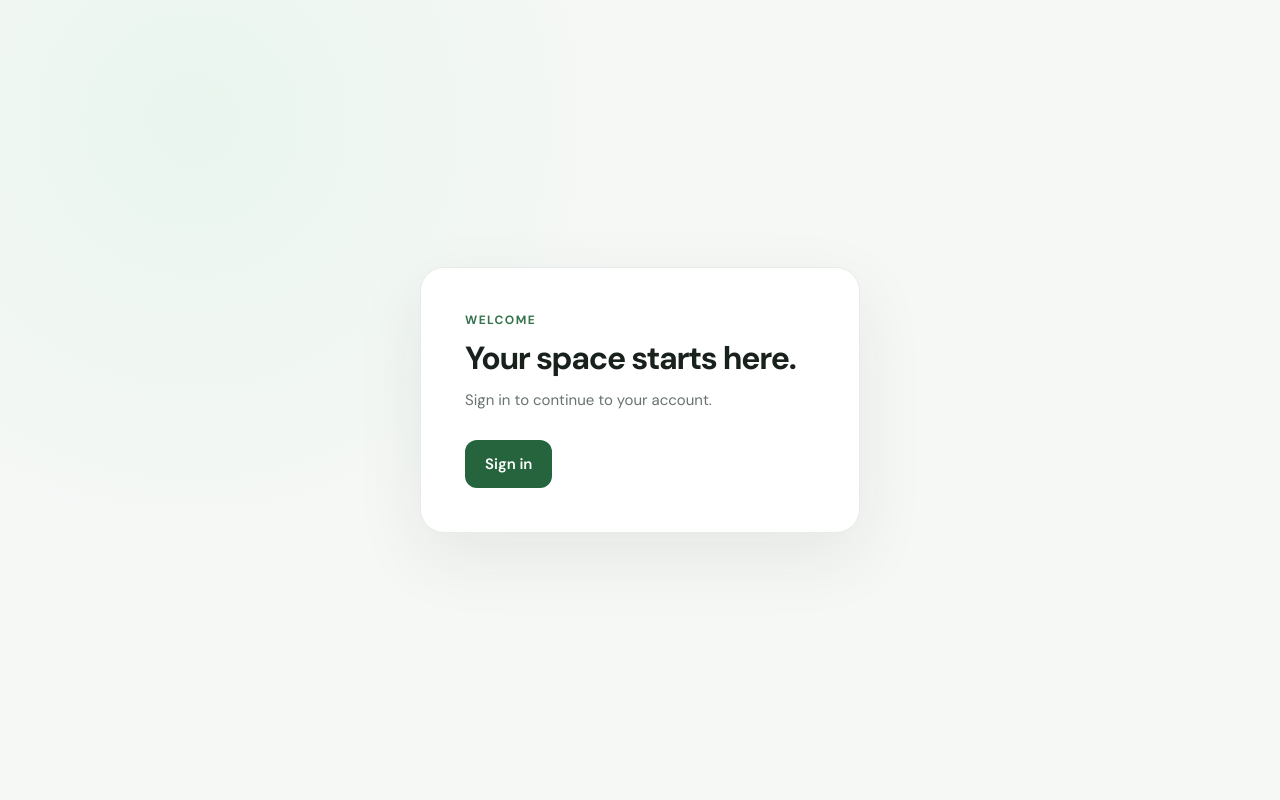
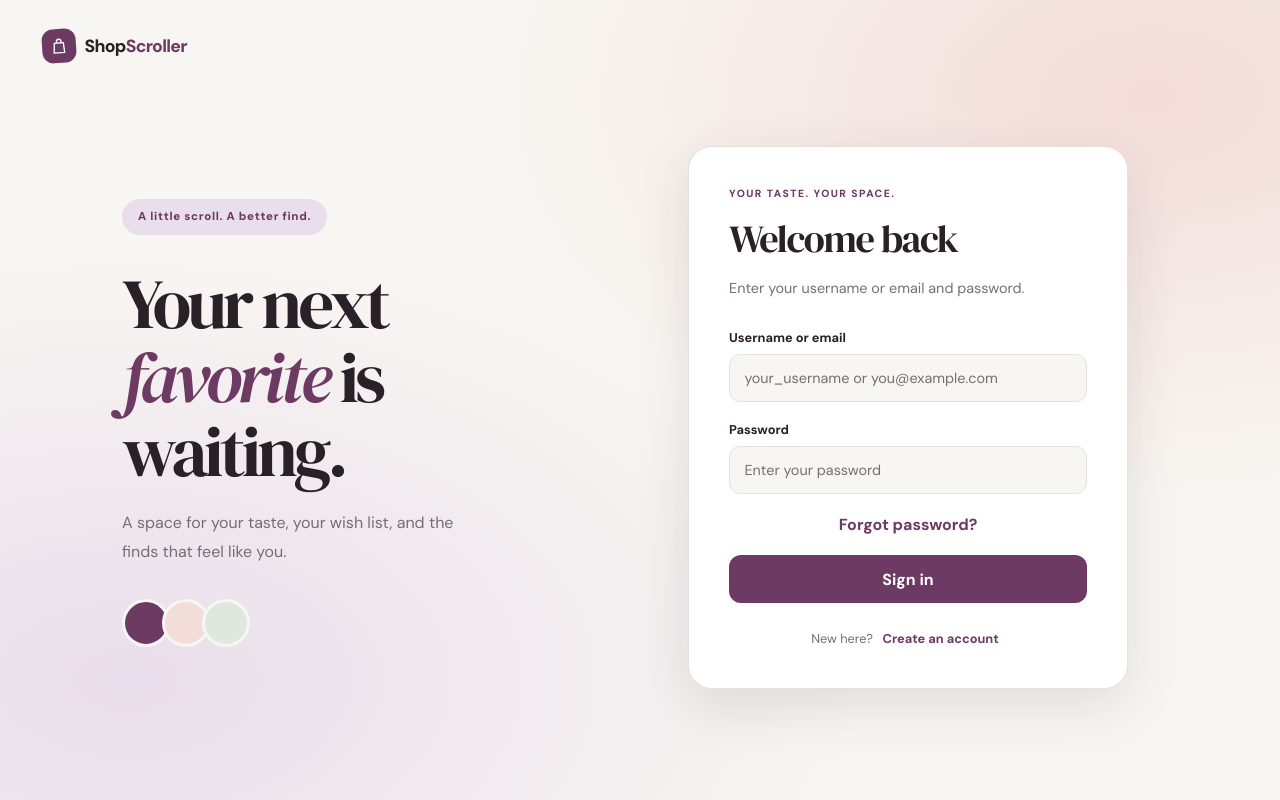
Before and after one commit to DubHacks26/DubHacks26, a Next.js app: page /auth in a window 1280 px wide. Built offline with nearby package versions, Linux system fonts and the light colour scheme; no server answers.

Commit message:
Login Feature
usernames stored in supabase

```diff
--- a/package.json
+++ b/package.json
@@ -3,7 +3,7 @@
   "version": "0.1.0",
   "private": true,
   "scripts": {
-    "dev": "next dev",
+    "dev": "NODE_ENV=development node app.js",
     "build": "next build",
     "start": "next start",
     "lint": "eslint"
--- a/src/app/auth/page.js
+++ b/src/app/auth/page.js
@@ -1,260 +1,141 @@
 "use client";
 
 import { useEffect, useState } from "react";
-import {
-  getCurrentSession,
-  onAuthStateChange,
-  signIn,
-  signOut,
-  signUp,
-} from "@/api/UserAPI";
+import { getCurrentSession, onAuthStateChange, signIn, signOut, signUp, requestPasswordReset, updatePassword } from "@/api/UserAPI";
+import Brand from "@/components/brand/brand";
+import ShopScrollerExperience from "@/components/shop-scroller-experience/shop-scroller-experience";
 import styles from "./page.module.css";
 
 export default function Home() {
-  const [isLoginOpen, setIsLoginOpen] = useState(false);
-  const [isSignUp, setIsSignUp] = useState(false);
-  const [name, setName] = useState("");
+  const [mode, setMode] = useState("signin");
+  const [username, setUsername] = useState("");
   const [email, setEmail] = useState("");
+  const [identifier, setIdentifier] = useState("");
   const [password, setPassword] = useState("");
+  const [confirmation, setConfirmation] = useState("");
   const [error, setError] = useState("");
   const [message, setMessage] = useState("");
-  const [isSubmitting, setIsSubmitting] = useState(false);
-  const [isAuthLoading, setIsAuthLoading] = useState(true);
+  const [busy, setBusy] = useState(false);
+  const [loading, setLoading] = useState(true);
   const [user, setUser] = useState(null);
 
   useEffect(() => {
-    let isMounted = true;
-    const {
-      data: { subscription },
-    } = onAuthStateChange((session) => {
-      if (isMounted) {
+    let mounted = true;
+    let subscription;
+    // Keep recovery links on the password form, including after a refresh.
+    if (new URLSearchParams(window.location.search).get("reset") === "1") setMode("reset");
+    try {
+      subscription = onAuthStateChange((session, event) => {
+        if (!mounted) return;
+        if (event === "PASSWORD_RECOVERY") setMode("reset");
         setUser(session?.user || null);
-        setIsAuthLoading(false);
+        setLoading(false);
+      }).data.subscription;
+      getCurrentSession().then(({ data, error }) => {
+        if (!mounted) return;
+        if (error) setError(error.message);
+        setUser(data.session?.user || null);
+        setLoading(false);
+      }).catch((error) => {
+        if (mounted) { setError(error.message); setLoading(false); }
+      });
+    } catch (error) { setError(error.message); setLoading(false); }
+    return () => { mounted = false; subscription?.unsubscribe(); };
+  }, []);
+
+  function changeMode(next) {
+    setMode(next); setError(""); setMessage(""); setPassword(""); setConfirmation("");
   }
-    });
-
-    getCurrentSession()
-      .then(({ data: { session } }) => {
-        if (isMounted) {
-          setUser(session?.user || null);
-          setIsAuthLoading(false);
-        }
-      })
-      .catch(() => {
-        if (isMounted) {
-          setIsAuthLoading(false);
-        }
-      });
-
-    return () => {
-      isMounted = false;
-      subscription.unsubscribe();
-    };
-  }, []);
 
   async function handleSubmit(event) {
     event.preventDefault();
-    setError("");
-    setMessage("");
-    setIsSubmitting(true);
-
+    setError(""); setMessage(""); setBusy(true);
     try {
-      const result = isSignUp
-        ? await signUp({ name, email, password })
-        : await signIn({ email, password });
-
-      if (!result.session?.access_token) {
-        if (isSignUp) {
-          setMessage(
-            "Account created. Check your email to confirm your address, then sign in.",
-          );
-          setIsSignUp(false);
-          setPassword("");
+      if (mode === "forgot") {
+        await requestPasswordReset(email.trim());
+        setMessage("If an account exists for that email, you'll receive a password reset link. Check your inbox and spam folder.");
+      } else if (mode === "reset") {
+        if (!user) throw new Error("Open the password reset link from your email first, or request a new link.");
+        if (password !== confirmation) throw new Error("Passwords do not match.");
+        await updatePassword(password);
+        window.history.replaceState({}, "", "/auth");
+        setPassword(""); setConfirmation(""); setMode("signin");
       } else {
-          setError(
-            "No active session was returned. Please try signing in again.",
-          );
+        const result = mode === "signup"
+          ? await signUp({ username: username.trim().toLowerCase(), email: email.trim(), password })
+          : await signIn({ identifier: identifier.trim(), password });
+        if (result.session?.access_token) {
+          setUser(result.user); setPassword("");
+        } else if (mode === "signup") {
+          changeMode("signin"); setIdentifier(username);
+          setMessage("Account created. Confirm your email, then sign in with your username.");
+        } else throw new Error("No active session was returned. Please try again.");
       }
-        return;
-      }
-
-      setUser(result.user);
-      setIsLoginOpen(false);
-      setName("");
-      setPassword("");
-    } catch (requestError) {
-      setError(
-        requestError.response?.data?.error ||
-          requestError.message ||
-          "Unable to sign in. Please try again.",
-      );
-    } finally {
-      setIsSubmitting(false);
-    }
+    } catch (error) { setError(error.response?.data?.error || error.message || "Something went wrong. Please try again."); }
+    finally { setBusy(false); }
   }
 
   async function handleSignOut() {
-    try {
-      await signOut();
-      setUser(null);
-    } catch (requestError) {
-      setError(requestError.message || "Unable to sign out. Please try again.");
-      setIsLoginOpen(true);
-    }
+    setBusy(true); setError("");
+    try { await signOut(); setUser(null); changeMode("signin"); }
+    catch (error) { setError(error.message || "Unable to sign out. Please try again."); }
+    finally { setBusy(false); }
   }
 
-  return (
-    <main className={styles.page}>
-      <section className={styles.card}>
-        <p className={styles.eyebrow}>Welcome</p>
-        <h1 className={styles.title}>Your space starts here.</h1>
-        <p className={styles.description}>
-          Sign in to continue to your account.
-        </p>
+  if (loading) return <main className={styles.page}><p role="status">Restoring your session…</p></main>;
+  if (user && mode !== "reset") return <>
+    <header className={styles.accountBar}>
+      <span className={styles.accountEmail}>{user.user_metadata?.username || user.user_metadata?.name || "Shopper"}</span>
+      {error && <span role="alert">{error}</span>}
+      <button className={styles.signOutButton} onClick={handleSignOut} disabled={busy}>{busy ? "Signing out…" : "Sign out"}</button>
+    </header>
+    <ShopScrollerExperience />
+  </>;
 
-        {isAuthLoading ? (
-          <p className={styles.signedIn}>Restoring your session…</p>
-        ) : user ? (
-          <div className={styles.accountActions}>
-            <p className={styles.signedIn}>Signed in as {user.email}</p>
-            <button
-              className={styles.textButton}
-              type="button"
-              onClick={handleSignOut}
-            >
-              Sign out
-            </button>
+  const titles = { signin: "Welcome back", signup: "Join the scroll", forgot: "Forgot password?", reset: "A fresh start" };
+  const descriptions = { signin: "Enter your username or email and password.", signup: "Choose a username and make yourself at home.", forgot: "Enter your account email and we'll send you a reset link.", reset: "Choose a new password for your account." };
+  const actions = { signin: "Sign in", signup: "Create account", forgot: "Send reset link", reset: "Save new password" };
+
+  return <main className={styles.page}>
+    <header className={styles.navigation}><Brand /></header>
+    <div className={styles.content}>
+      <div className={styles.intro}>
+        <p className={styles.badge}>A little scroll. A better find.</p>
+        <h1>Your next <em>favorite</em> is waiting.</h1>
+        <p>A space for your taste, your wish list, and the finds that feel like you.</p>
+        <div className={styles.palette} aria-hidden="true"><span /><span /><span /></div>
       </div>
-        ) : (
-          <button
-            className={styles.primaryButton}
-            onClick={() => {
-              setError("");
-              setMessage("");
-              setIsSignUp(false);
-              setIsLoginOpen(true);
-            }}
-          >
-            Sign in
-          </button>
-        )}
-      </section>
-
-      {isLoginOpen && (
-        <div className={styles.backdrop} onClick={() => setIsLoginOpen(false)}>
-          <section
-            className={styles.modal}
-            role="dialog"
-            aria-modal="true"
-            aria-labelledby="login-title"
-            onClick={(event) => event.stopPropagation()}
-          >
-            <button
-              className={styles.closeButton}
-              type="button"
-              aria-label="Close sign in dialog"
-              onClick={() => setIsLoginOpen(false)}
-            >
-              ×
-            </button>
-
-            <p className={styles.eyebrow}>Your account</p>
-            <h2 className={styles.modalTitle} id="login-title">
-              {isSignUp ? "Create account" : "Sign in"}
-            </h2>
-            <p className={styles.modalDescription}>
-              {isSignUp
-                ? "Create an account to get started."
-                : "Enter your email and password to continue."}
-            </p>
-
+      <section className={styles.card} aria-labelledby="login-title">
+        <p className={styles.eyebrow}>Your taste. Your space.</p>
+        <h2 className={styles.modalTitle} id="login-title">{titles[mode]}</h2>
+        <p className={styles.modalDescription}>{descriptions[mode]}</p>
         <form className={styles.form} onSubmit={handleSubmit}>
-              {isSignUp && (
-                <label className={styles.field}>
-                  <span>Name</span>
-                  <input
-                    autoComplete="name"
-                    autoFocus
-                    className={styles.input}
-                    type="text"
-                    value={name}
-                    onChange={(event) => setName(event.target.value)}
-                    placeholder="Your name"
-                    required
-                  />
-                </label>
-              )}
-
-              <label className={styles.field}>
-                <span>Email</span>
-                <input
-                  autoComplete="email"
-                  autoFocus={!isSignUp}
-                  className={styles.input}
-                  type="email"
-                  value={email}
-                  onChange={(event) => setEmail(event.target.value)}
-                  placeholder="you@example.com"
-                  required
-                />
-              </label>
-
-              <label className={styles.field}>
-                <span>Password</span>
-                <input
-                  autoComplete="current-password"
-                  className={styles.input}
-                  type="password"
-                  value={password}
-                  onChange={(event) => setPassword(event.target.value)}
-                  placeholder="Enter your password"
-                  required
-                />
-              </label>
-
-              {error && (
-                <p className={styles.error} role="alert">
-                  {error}
-                </p>
-              )}
-              {message && (
-                <p className={styles.message} role="status">
-                  {message}
-                </p>
-              )}
-
-              <button
-                className={styles.primaryButton}
-                type="submit"
-                disabled={isSubmitting}
-              >
-                {isSubmitting
-                  ? isSignUp
-                    ? "Creating account…"
-                    : "Signing in…"
-                  : isSignUp
-                    ? "Create account"
-                    : "Sign in"}
-              </button>
+          {mode === "signup" && <label className={styles.field}>Username
+            <input className={styles.input} autoComplete="username" value={username} onChange={e => setUsername(e.target.value)} placeholder="your_username" pattern="[A-Za-z0-9_]{3,24}" title="3–24 letters, numbers, or underscores" minLength={3} maxLength={24} required />
+            <small>3–24 letters, numbers, or underscores.</small>
+          </label>}
+          {mode === "signin" && <label className={styles.field}>Username or email
+            <input className={styles.input} autoComplete="username" value={identifier} onChange={e => setIdentifier(e.target.value)} placeholder="your_username or you@example.com" required />
+          </label>}
+          {(mode === "signup" || mode === "forgot") && <label className={styles.field}>Email
+            <input className={styles.input} type="email" autoComplete="email" value={email} onChange={e => setEmail(e.target.value)} placeholder="you@example.com" required />
+          </label>}
+          {mode !== "forgot" && <label className={styles.field}>{mode === "reset" ? "New password" : "Password"}
+            <input className={styles.input} type="password" autoComplete={mode === "signin" ? "current-password" : "new-password"} value={password} onChange={e => setPassword(e.target.value)} minLength={mode === "signin" ? undefined : 8} placeholder={mode === "signin" ? "Enter your password" : "At least 8 characters"} required />
+          </label>}
+          {mode === "reset" && <label className={styles.field}>Confirm new password
+            <input className={styles.input} type="password" autoComplete="new-password" value={confirmation} onChange={e => setConfirmation(e.target.value)} minLength={8} required />
+          </label>}
+          {mode === "signin" && <button className={styles.textButton} type="button" disabled={busy} onClick={() => changeMode("forgot")}>Forgot password?</button>}
+          {error && <p className={styles.error} role="alert">{error}</p>}
+          {message && <p className={styles.message} role="status">{message}</p>}
+          <button className={styles.primaryButton} disabled={busy} type="submit">{busy ? "Please wait…" : actions[mode]}</button>
         </form>
-
         <p className={styles.switchMode}>
-              {isSignUp ? "Already have an account?" : "New here?"}{" "}
-              <button
-                className={styles.textButton}
-                type="button"
-                onClick={() => {
-                  setError("");
-                  setMessage("");
-                  setIsSignUp(!isSignUp);
-                }}
-              >
-                {isSignUp ? "Sign in" : "Create an account"}
-              </button>
+          {mode === "signin" ? "New here? " : mode === "signup" ? "Already have an account? " : "Remember your password? "}
+          <button className={styles.textButton} type="button" disabled={busy} onClick={() => changeMode(mode === "signin" ? "signup" : "signin")}>{mode === "signin" ? "Create an account" : "Back to sign in"}</button>
         </p>
       </section>
     </div>
-      )}
-    </main>
-  );
+  </main>;
 }
--- a/src/app/auth/page.module.css
+++ b/src/app/auth/page.module.css
@@ -1,224 +1,82 @@
 .page {
+  min-height: 100svh;
+  color: var(--ink);
+  background: radial-gradient(ellipse at 10% 85%, var(--lavender), transparent 45%), radial-gradient(ellipse at 90% 12%, var(--blush), transparent 40%), var(--paper);
+}
+.navigation {
+  max-width: 1260px;
+  margin: auto;
+  padding: 1.8rem 2rem;
+}
+.content {
   display: grid;
-  min-height: 100vh;
-  place-items: center;
-  padding: 24px;
-  color: #18211c;
-  background: radial-gradient(circle at 15% 15%, #e9f5ee 0, transparent 34%),
-    #f6f8f6;
-  font-family: var(--font-geist-sans), sans-serif;
+  grid-template-columns: 1fr 1fr;
+  align-items: center;
+  gap: 6rem;
+  max-width: 1100px;
+  min-height: calc(100svh - 100px);
+  margin: auto;
+  padding: 3rem 2rem 6rem;
 }
-
+.badge {
+  display: inline-block;
+  padding: .65rem 1rem;
+  border-radius: 2rem;
+  background: var(--lavender);
+  color: var(--plum);
+  font-size: .72rem;
+  font-weight: 800;
+  letter-spacing: .06em;
+}
+.intro h1 {
+  margin: 1.3rem 0;
+  font-family: var(--font-display);
+  font-size: clamp(3rem, 5.5vw, 5rem);
+  font-weight: 400;
+  letter-spacing: -.055em;
+  line-height: 1.05;
+}
+.intro h1 em { color: var(--plum); }
+.intro > p:last-of-type { max-width: 350px; color: var(--muted); line-height: 1.8; }
+.palette { display: flex; margin-top: 2rem; padding-left: .5rem; }
+.palette span { width: 3rem; height: 3rem; margin-left: -.5rem; border: 3px solid var(--paper); border-radius: 50%; background: var(--plum); }
+.palette span:nth-child(2) { background: var(--blush); }
+.palette span:nth-child(3) { background: var(--sage); }
 .card {
-  width: min(100%, 440px);
-  padding: 44px;
-  border: 1px solid #e7ece8;
-  border-radius: 24px;
+  width: 100%;
+  max-width: 440px;
+  padding: 2.5rem;
+  border: 1px solid var(--line);
+  border-radius: 1.5rem;
   background: #fff;
-  box-shadow: 0 24px 70px rgb(20 44 30 / 8%);
+  box-shadow: var(--shadow);
 }
-
-.eyebrow {
-  margin: 0 0 12px;
-  color: #34734d;
-  font-size: 12px;
-  font-weight: 700;
-  letter-spacing: 0.12em;
-  text-transform: uppercase;
+.eyebrow { margin: 0 0 .8rem; color: var(--plum); font-size: .65rem; font-weight: 800; letter-spacing: .14em; text-transform: uppercase; }
+.modalTitle { margin: 0; font-family: var(--font-display); font-weight: 400; font-size: 2.4rem; letter-spacing: -.035em; }
+.modalDescription { margin: .7rem 0 1.8rem; color: var(--muted); font-size: .9rem; line-height: 1.6; }
+.form { display: grid; gap: 1.2rem; }
+.field { display: grid; gap: .5rem; font-size: .8rem; font-weight: 700; }
+.input { width: 100%; min-height: 48px; padding: .75rem .9rem; border: 1px solid var(--line); border-radius: .7rem; background: var(--paper); color: var(--ink); font-size: .9rem; }
+.input:focus { outline: 3px solid var(--lavender); border-color: var(--plum); }
+.input::placeholder { color: var(--muted); font-weight: 400; }
+.primaryButton { min-height: 48px; padding: .8rem 1.4rem; border: 0; border-radius: .75rem; background: var(--plum); color: #fff; cursor: pointer; font-weight: 700; transition: background .2s; }
+.primaryButton:hover { background: var(--plum-dark); }
+.primaryButton:disabled, .signOutButton:disabled { opacity: .65; cursor: wait; }
+.error, .message { margin: 0; font-size: .82rem; line-height: 1.5; }
+.error { color: #b42318; }
+.message { color: var(--plum); }
+.switchMode { margin: 1.6rem 0 0; color: var(--muted); font-size: .8rem; text-align: center; }
+.textButton { border: 0; background: transparent; color: var(--plum); cursor: pointer; font-weight: 700; }
+.textButton:hover { text-decoration: underline; }
+.accountBar { display: flex; align-items: center; justify-content: flex-end; flex-wrap: wrap; gap: 1rem; padding: .6rem 1.5rem; background: var(--plum-dark); color: white; font-size: .75rem; }
+.accountEmail { overflow: hidden; text-overflow: ellipsis; }
+.signOutButton { padding: .4rem .8rem; border: 1px solid #ffffff66; border-radius: .5rem; background: transparent; color: white; cursor: pointer; white-space: nowrap; }
+.signOutButton:hover { background: #ffffff18; }
+@media (max-width: 760px) {
+  .navigation { padding: 1.5rem; }
+  .content { grid-template-columns: 1fr; gap: 2rem; padding: 1.5rem 1.5rem 3rem; }
+  .intro { max-width: 440px; margin: auto; }
+  .intro h1 { font-size: 3rem; }
+  .palette { display: none; }
+  .card { margin: auto; padding: 2rem 1.5rem; }
 }
-
-.title,
-.modalTitle {
-  margin: 0;
-  font-size: 32px;
-  letter-spacing: -0.04em;
-  line-height: 1.15;
-}
-
-.description,
-.modalDescription {
-  margin: 12px 0 28px;
-  color: #67736b;
-  font-size: 15px;
-  line-height: 1.6;
-}
-
-.primaryButton {
-  display: inline-flex;
-  min-height: 48px;
-  align-items: center;
-  justify-content: center;
-  padding: 0 20px;
-  border: 0;
-  border-radius: 12px;
-  background: #25643d;
-  color: #fff;
-  cursor: pointer;
-  font: inherit;
-  font-size: 15px;
-  font-weight: 600;
-  transition:
-    background 150ms ease,
-    transform 150ms ease;
-}
-
-.primaryButton:hover:not(:disabled) {
-  transform: translateY(-1px);
-  background: #1d5232;
-}
-
-.primaryButton:disabled {
-  cursor: wait;
-  opacity: 0.7;
-}
-
-.signedIn {
-  margin: 0;
-  color: #34734d;
-  font-size: 14px;
-}
-
-.accountActions {
-  display: flex;
-  align-items: center;
-  justify-content: space-between;
-  gap: 16px;
-  margin-top: 24px;
-}
-
-.backdrop {
-  position: fixed;
-  z-index: 10;
-  display: grid;
-  padding: 20px;
-  place-items: center;
-  background: rgb(16 27 20 / 48%);
-  inset: 0;
-}
-
-.modal {
-  position: relative;
-  width: min(100%, 420px);
-  padding: 36px;
-  border: 1px solid #e7ece8;
-  border-radius: 20px;
-  background: #fff;
-  box-shadow: 0 30px 90px rgb(0 0 0 / 18%);
-}
-
-.closeButton {
-  position: absolute;
-  top: 16px;
-  right: 16px;
-  display: grid;
-  width: 36px;
-  height: 36px;
-  padding: 0;
-  place-items: center;
-  border: 0;
-  border-radius: 10px;
-  background: transparent;
-  color: #67736b;
-  cursor: pointer;
-  font-size: 26px;
-  line-height: 1;
-}
-
-.closeButton:hover {
-  background: #f1f5f2;
-  color: #18211c;
-}
-
-.modalTitle {
-  font-size: 28px;
-}
-
-.modalDescription {
-  margin: 10px 0 24px;
-}
-
-.form {
-  display: grid;
-  gap: 18px;
-}
-
-.field {
-  display: grid;
-  gap: 8px;
-  color: #303b33;
-  font-size: 14px;
-  font-weight: 600;
-}
-
-.input {
-  width: 100%;
-  min-height: 48px;
-  padding: 0 14px;
-  border: 1px solid #dbe3dd;
-  border-radius: 10px;
-  outline: none;
-  background: #fff;
-  color: #18211c;
-  font: inherit;
-  font-size: 15px;
-}
-
-.input:focus {
-  border-color: #34734d;
-  box-shadow: 0 0 0 3px rgb(52 115 77 / 12%);
-}
-
-.input::placeholder {
-  color: #a0aaa3;
-}
-
-.error {
-  margin: -4px 0 0;
-  color: #b42318;
-  font-size: 13px;
-  line-height: 1.5;
-}
-
-.message {
-  margin: -4px 0 0;
-  color: #25643d;
-  font-size: 13px;
-  line-height: 1.5;
-}
-
-.form .primaryButton {
-  width: 100%;
-  margin-top: 2px;
-}
-
-.switchMode {
-  margin: 20px 0 0;
-  color: #67736b;
-  font-size: 13px;
-  text-align: center;
-}
-
-.textButton {
-  padding: 0;
-  border: 0;
-  background: transparent;
-  color: #25643d;
-  cursor: pointer;
-  font: inherit;
-  font-weight: 600;
-}
-
-.textButton:hover {
-  text-decoration: underline;
-}
-
-@media (max-width: 520px) {
-  .card {
-    padding: 32px 26px;
-  }
-
-  .modal {
-    padding: 32px 24px 26px;
-  }
-}
-/* Existing account screen, retained at /auth. */
--- a/src/app/page.js
+++ b/src/app/page.js
@@ -1,5 +1 @@
-import ShopScrollerExperience from "@/components/shop-scroller-experience/shop-scroller-experience";
-
-export default function Home() {
-  return <ShopScrollerExperience />;
-}
+export { default } from "./auth/page";
```
Also changed, not shown: app.js (+28 -2 lines), src/api/UserAPI.js (+13 -1 lines), supabase/USERNAME_SETUP.md (added, +10 -0 lines), 1 other file (tests, documents, lock files or other folders). Lines whose indentation alone changed are shown as unchanged.
